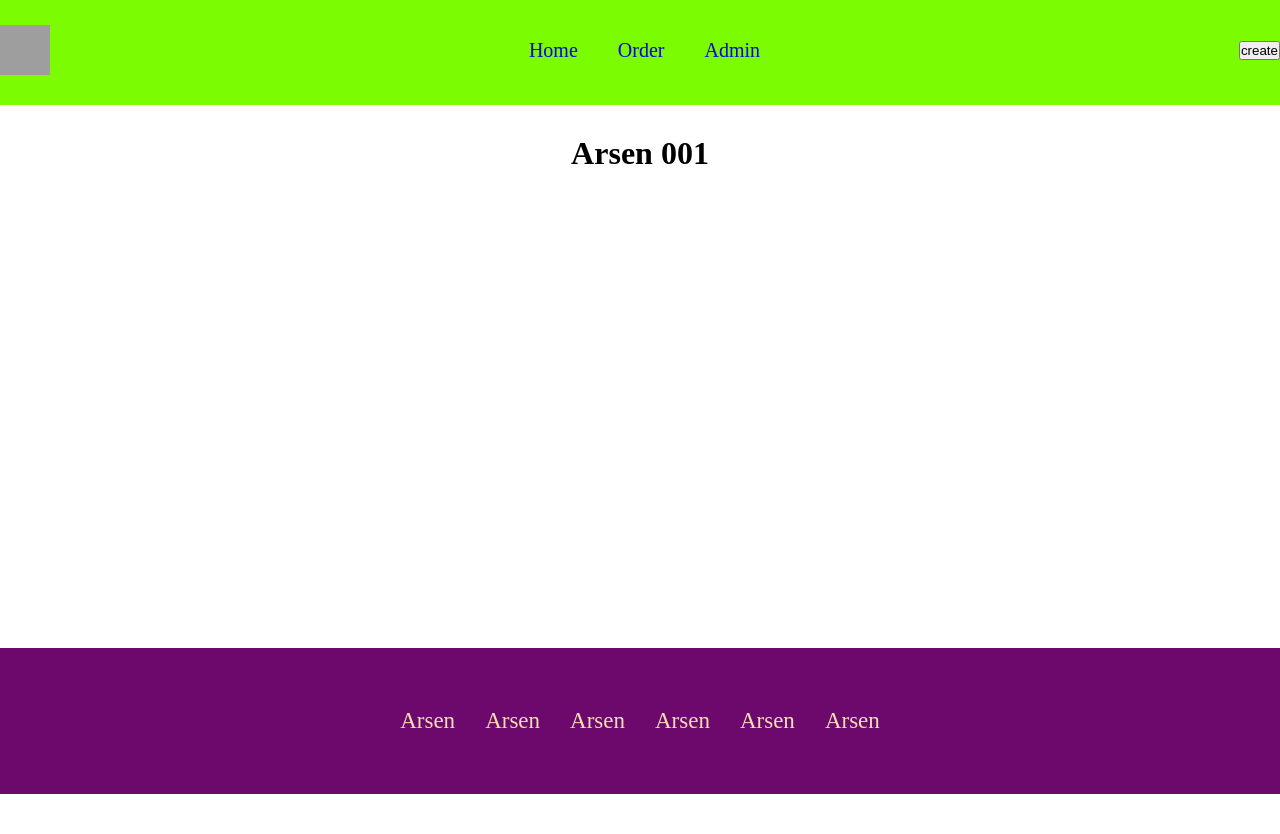
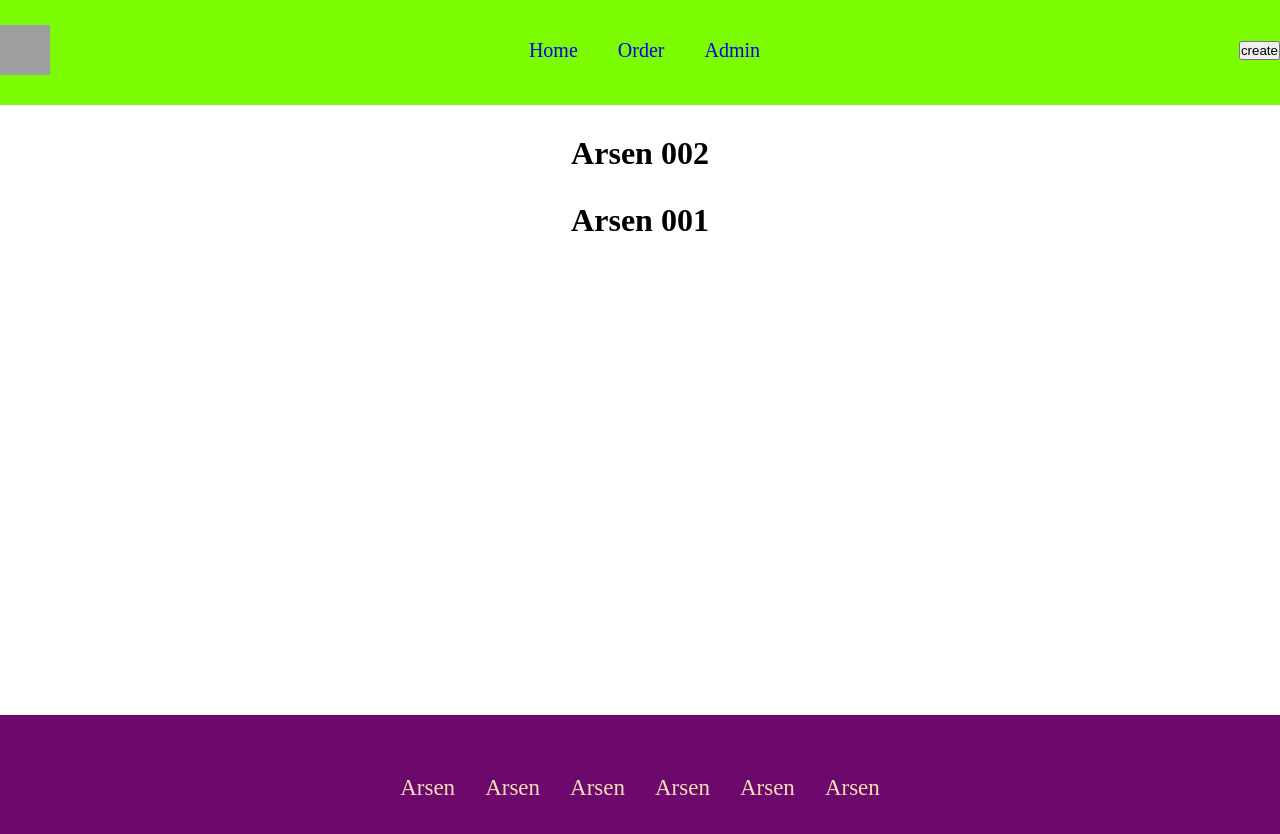
Before and after one commit to Arsenoverkill/git_praktica, a React (Create React App) app: page / in a window 1280 px wide. Shown: the top 834 px of the page. Before the commit the page ends 800 px from the top, so only its background shows below. Built offline with nearby package versions, Linux system fonts and the light colour scheme; grey boxes are pictures that could not be loaded.

Commit message:
Hero 2 (#4)
* footer

* center

```diff
--- a/src/App.js
+++ b/src/App.js
@@ -1,4 +1,5 @@
 import "./App.css";
+import Center from './components/Center';
 import Header from "./components";
 import Footer from "./components/Footer";
 import Hero from "./components/hero";
@@ -6,7 +7,8 @@ import Hero from "./components/hero";
 function App() {
   return (
     <div className="App">
-      <Header />
+     <Header/>
+     <Center/>
       <Hero />
       <Footer />
     </div>
--- /dev/null
+++ b/src/components/Center.jsx
@@ -0,0 +1,14 @@
+import React from 'react';
+
+const Center = () => {
+    return (
+        <div>
+            <h1 style={{
+          textAlign: "center",
+          margin: "30px",
+        }}>Arsen 002</h1>
+        </div>
+    );
+};
+
+export default Center;
```
